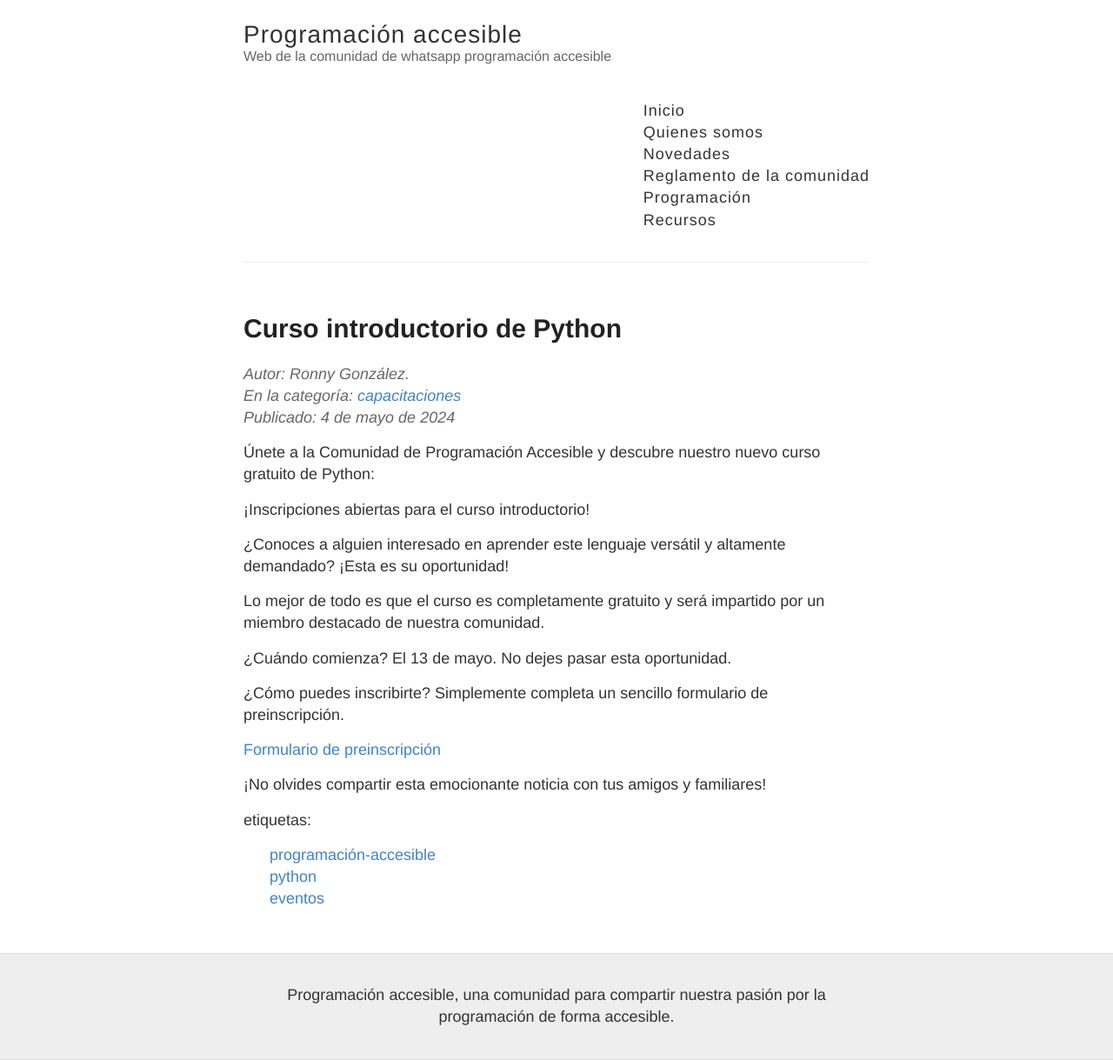
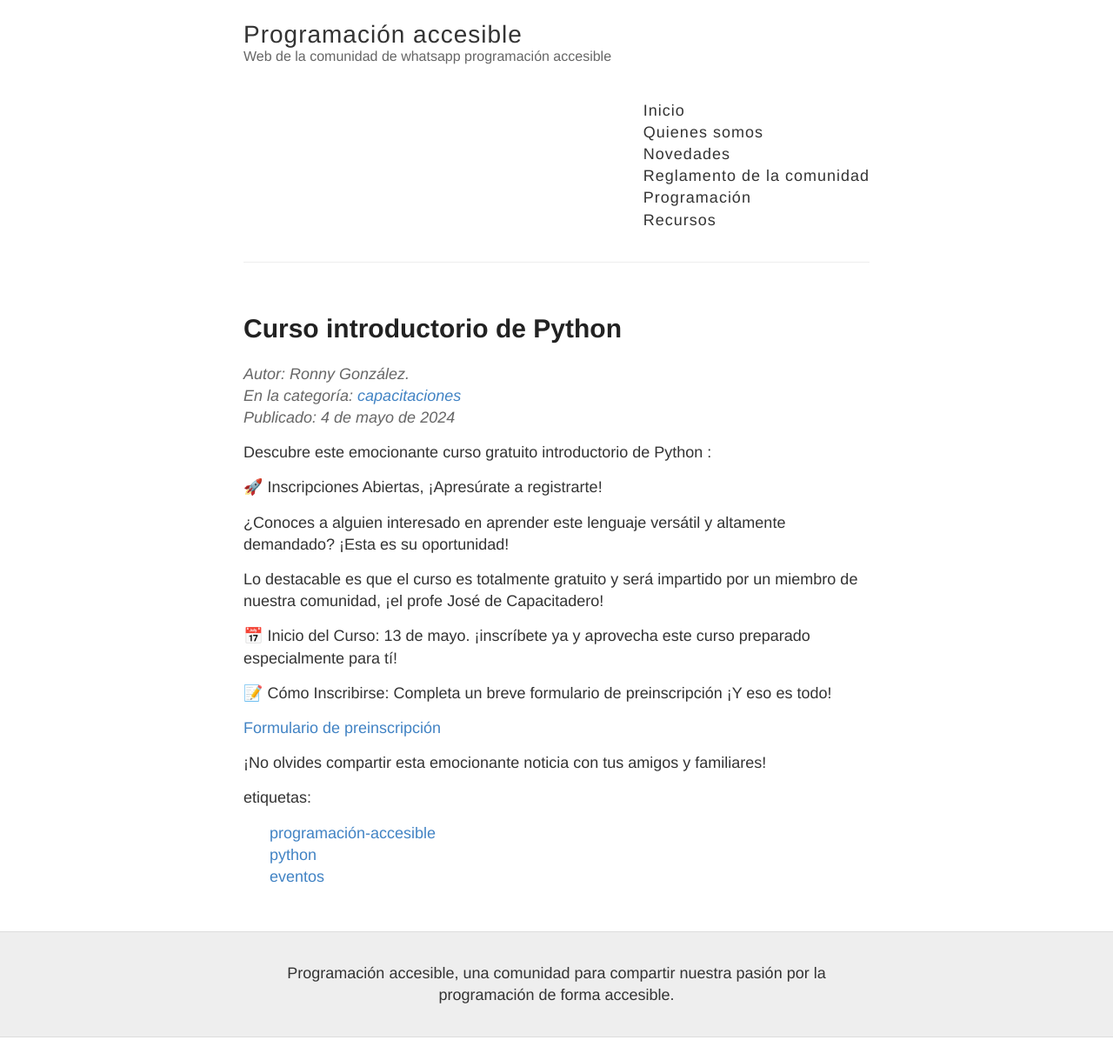
Before and after one commit to programacion-accesible/programacion-accesible.github.io, a Jekyll site: the page built from _posts/2024-5-4-curso-introductorio-de-python.md, in a window 1280 px wide. Shown: the whole page at 87% size. Built offline with Jekyll 4.4.1, drawn with Linux system fonts in a browser that asks for light colours; after the commit the page ends 1193 px from its top, so only the background shows below that.

Commit message:
Editado el texto del curso de Python

```diff
--- a/_posts/2024-5-4-curso-introductorio-de-python.md
+++ b/_posts/2024-5-4-curso-introductorio-de-python.md
@@ -7,17 +7,17 @@ tags: [programación-accesible,python, eventos]
 excerpt: Curso introductorio de Python accesible con capacitadero
 ---
 
-Únete a la Comunidad de Programación Accesible y descubre nuestro nuevo curso gratuito de Python:
+Descubre este emocionante curso gratuito introductorio de Python :
 
-¡Inscripciones abiertas para el curso introductorio!
+🚀 Inscripciones Abiertas, ¡Apresúrate a registrarte!
 
 ¿Conoces a alguien interesado en aprender este lenguaje versátil y altamente demandado? ¡Esta es su oportunidad!
 
-Lo mejor de todo es que el curso es completamente gratuito y será impartido por un miembro destacado de nuestra comunidad.
+Lo destacable es que el curso es totalmente gratuito y será impartido por un miembro de nuestra comunidad, ¡el profe José de Capacitadero!
 
-¿Cuándo comienza? El 13 de mayo. No dejes pasar esta oportunidad.
+📅 Inicio del Curso: 13 de mayo. ¡inscríbete ya y aprovecha este curso preparado especialmente para tí!
 
-¿Cómo puedes inscribirte? Simplemente completa un sencillo formulario de preinscripción.
+📝 Cómo Inscribirse: Completa un breve formulario de preinscripción ¡Y eso es todo!
 
 [Formulario de preinscripción](https://docs.google.com/forms/d/e/1FAIpQLSfVA86MXyfbmayPaJqv21J40yZdDkJ487DWXLFzjJTjd7VnIA/viewform)
 
```
